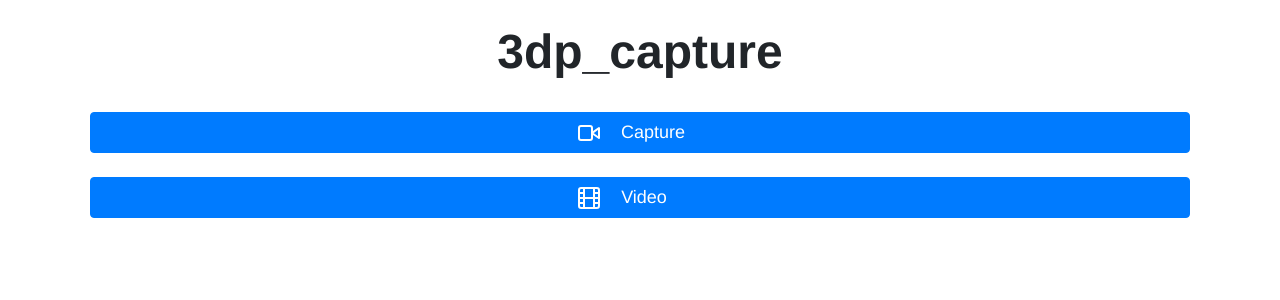
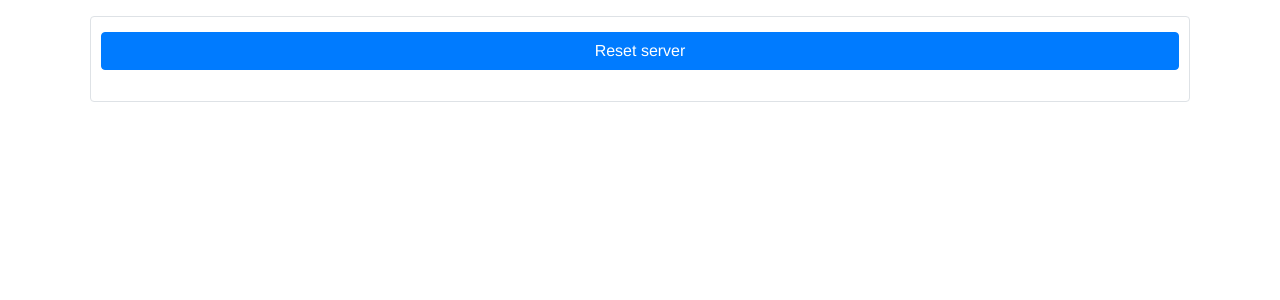
Before and after one commit to rsna6ce/3dp_timelapse, a Flask app: page /settings in a window 1280 px wide. Shown: the part 42-342 px from the top of the page. Run offline with Flask 2, Linux system fonts and the light colour scheme; some libraries are stand-ins or nearby versions.

Commit message:
added reset server function.

```diff
--- a/web_app/web_ui/config.py
+++ b/web_app/web_ui/config.py
@@ -1,4 +1,4 @@
-DEBUG = True
+DEBUG = False
 JSON_AS_ASCII = False
 FLASK_PORT=50000
 SHUTDOWN_PORT=50001
--- a/web_app/web_ui/templates/menu.html
+++ b/web_app/web_ui/templates/menu.html
@@ -7,6 +7,6 @@
     <br>
     <div><button type="button" class="btn btn-primary w-100 padding-bottom: 10 font-size:2rem" id="video"  onclick="location.href='{{ url_for('video') }}'"><font size="4"><img src="{{ url_for('static', filename='image/film.svg')}}" style="padding-right:20px">Video&ensp;&emsp;&ensp;</font></button></div>
     <br>
-    <div><button style="display:none" type="button" class="btn btn-primary w-100 padding-bottom: 10 font-size:2rem" id="settings"  onclick="location.href='{{ url_for('settings') }}'"><font size="4"><img src="{{ url_for('static', filename='image/settings.svg')}}" style="padding-right:20px">Settings&ensp;&ensp;</font></button></div>
+    <div><button type="button" class="btn btn-primary w-100 padding-bottom: 10 font-size:2rem" id="settings"  onclick="location.href='{{ url_for('settings') }}'"><font size="4"><img src="{{ url_for('static', filename='image/settings.svg')}}" style="padding-right:20px">Settings&ensp;&ensp;</font></button></div>
 
 {% endblock %}
--- /dev/null
+++ b/web_app/web_ui/templates/settings.html
@@ -0,0 +1,33 @@
+{% extends "layout.html" %}
+{% block body %}
+
+<div class="border rounded w-100" style="padding:5px;">
+    <div class="form-group">
+        <div class="row" style="padding:10px;">
+            <div class="col-12" style="padding:10px;padding-top:0px;padding-bottom:0px;">
+                <button type="button" class="btn btn-primary w-100 h-100" name="trigger" value="encode" id="button_encode" onclick="reset_server()")>
+                    <span>Reset server</span>
+                </button>
+            </div>
+        </div>
+    </div>
+</div>
+
+<script language="javascript" type="text/javascript">
+    function reset_server() {
+        let result = window.confirm('server reset OK ?');
+        if (result) {
+            let request = new XMLHttpRequest();
+            request.open('POST', "{{url_for('reset_server')}}", true);
+            request.responseType = 'json';
+            request.onload = function () {
+                window.location.href = '{{url_for('menu')}}';
+            };
+            request.onerror = function () {
+                window.location.href = '{{url_for('menu')}}';
+            }
+            request.send();
+        }
+    }
+</script>
+{% endblock %}
--- a/web_app/web_ui/views/settings.py
+++ b/web_app/web_ui/views/settings.py
@@ -1,3 +1,5 @@
+import os
+import sys
 from flask import request, redirect, url_for, render_template, flash
 from web_ui import app
 from web_ui import inner_status
@@ -5,4 +7,9 @@ from web_ui import inner_status
 @app.route('/settings')
 def settings():
     return render_template(
-        'menu.html', navi_title="settings")
+        'settings.html', navi_title="settings")
+
+@app.route('/reset/server', methods=['POST'])
+def reset_server():
+    print("os._exit(0)")
+    os._exit(0)
```
Also changed, not shown: 1 other file.
